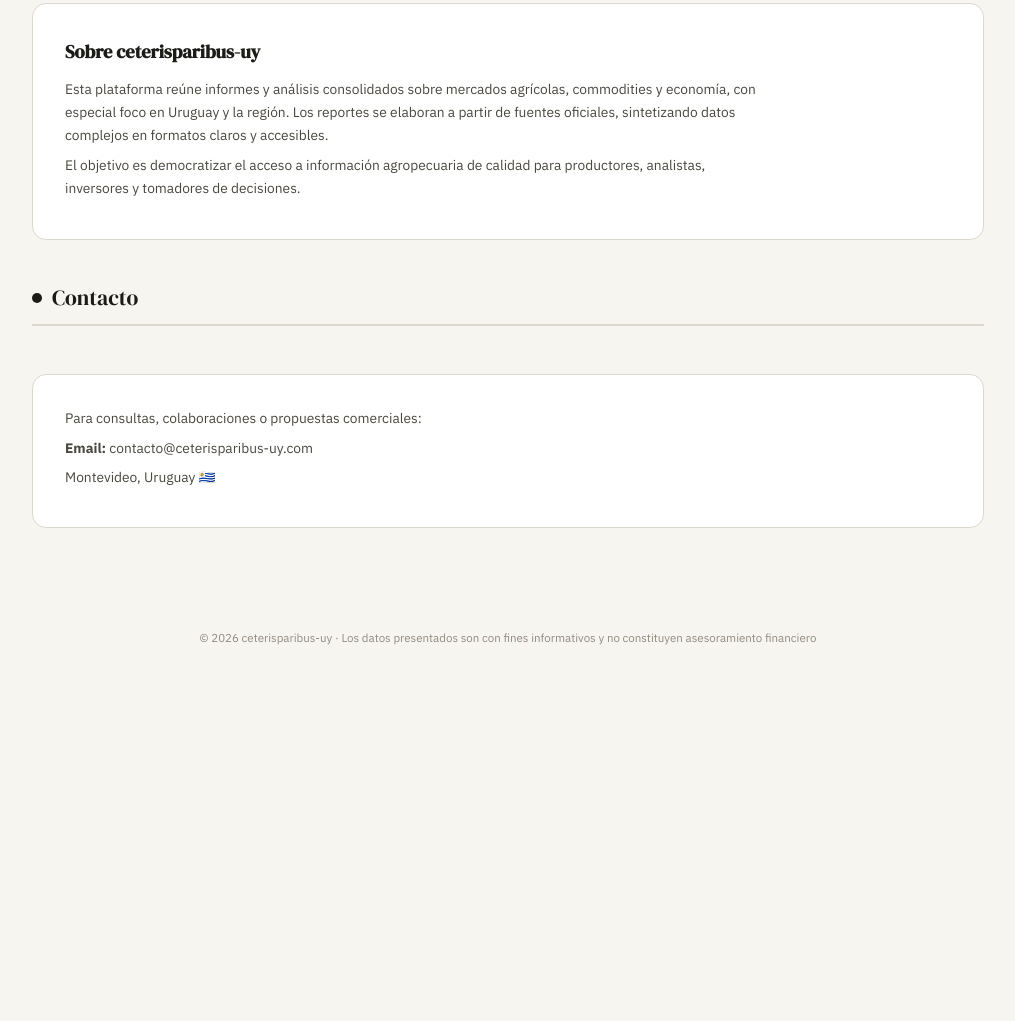
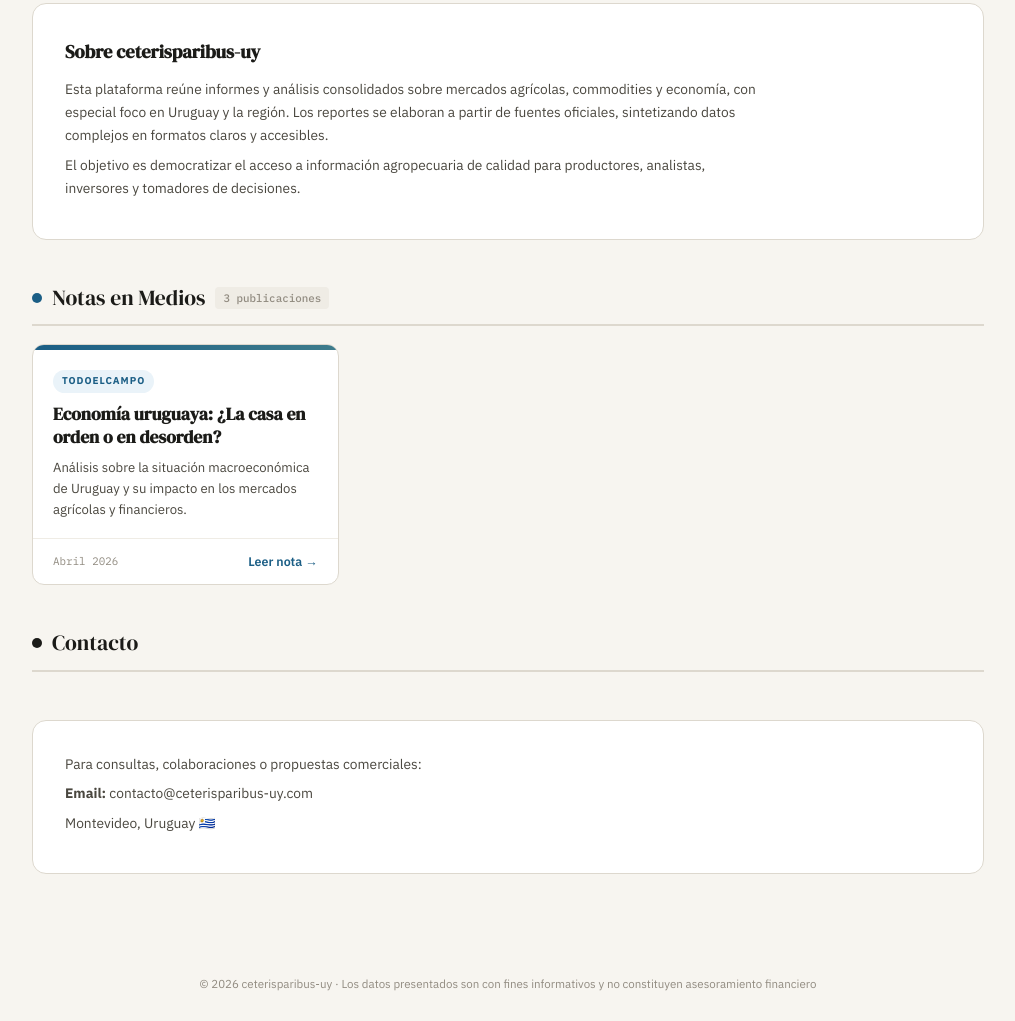
Before and after one commit to mltn1980/ceteris-paribus, a plain HTML site: page index.html in a window 1280 px wide. Shown: the part 2557-3578 px from the top of the page, without its empty margins (132-1147 px from the left). Before the commit the page ends 3233 px from the top, so only its background shows below. Drawn offline with Linux system fonts and the light colour scheme.

Commit message:
Se agregó notas en medios

```diff
--- a/index.html
+++ b/index.html
@@ -291,6 +291,29 @@ footer{text-align:center;padding:28px 24px;color:var(--muted);font-size:0.72rem;
         <p>Esta plataforma reúne informes y análisis consolidados sobre mercados agrícolas, commodities y economía, con especial foco en Uruguay y la región. Los reportes se elaboran a partir de fuentes oficiales, sintetizando datos complejos en formatos claros y accesibles.</p>
         <p>El objetivo es democratizar el acceso a información agropecuaria de calidad para productores, analistas, inversores y tomadores de decisiones.</p>
     </div>
+    <!-- NOTAS EN MEDIOS -->
+    <div class="section-label" id="medios">
+        <div class="dot" style="background:var(--blue);"></div>
+        <h2>Notas en Medios</h2>
+        <span class="count">3 publicaciones</span>
+    </div>
+
+    <div class="grid">
+
+        <a href="https://todoelcampo.com.uy/economia-uruguaya-la-casa-en-orden-o-en-desorden/" target="_blank" rel="noopener noreferrer" class="card gl">
+            <div class="stripe"></div>
+            <div class="body">
+                <span class="tag">TodoElCampo</span>
+                <h3>Economía uruguaya: ¿La casa en orden o en desorden?</h3>
+                <p class="desc">Análisis sobre la situación macroeconómica de Uruguay y su impacto en los mercados agrícolas y financieros.</p>
+            </div>
+            <div class="foot">
+                <span class="date">Abril 2026</span>
+                <span class="cta">Leer nota →</span>
+            </div>
+        </a>
+        <!-- acá podés seguir agregando otras notas -->
+    </div>
     <!-- CONTACTO -->
     <div class="section-label" id="contacto">
         <div class="dot" style="background:var(--dark);"></div>
```
Lines whose indentation alone changed are shown as unchanged.
